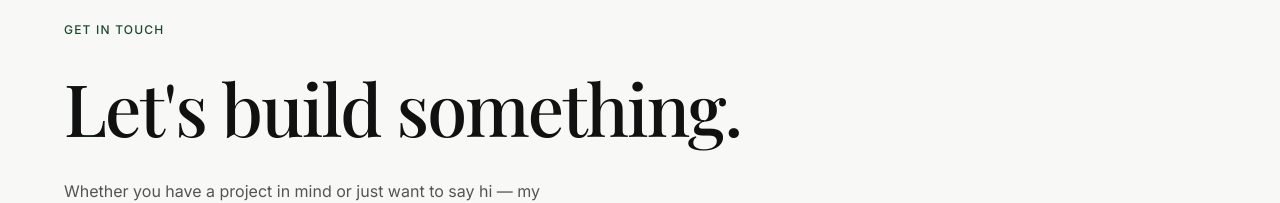
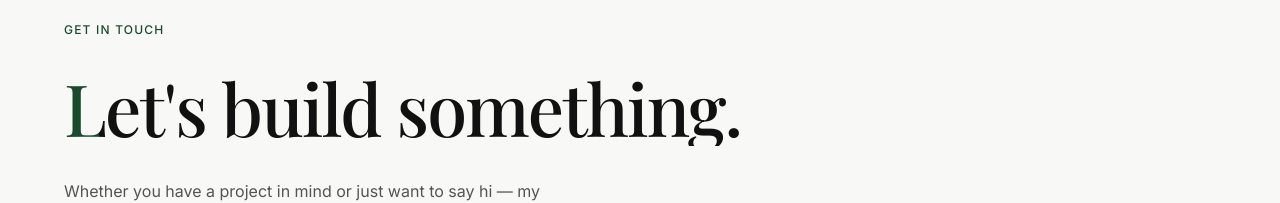
Before and after one commit to sheikh-mohammad-rakib/portfolio, a Next.js app: page / in a window 1280 px wide. Shown: the part 3300-3503 px from the top of the page. Built offline with nearby package versions, Linux system fonts and the light colour scheme.

Commit message:
refactor(contact): improve text fill animation with motion template
Replace backgroundSize animation with useMotionTemplate to generate a dynamic hard-stop linear gradient for the text fill effect. Update text colors to be transparent so the gradient correctly shows through the letterforms.

```diff
--- a/components/sections/Contact.tsx
+++ b/components/sections/Contact.tsx
@@ -15,7 +15,7 @@
 //   - Import from motion/react
 
 import { useRef } from "react";
-import { motion, AnimatePresence, useScroll, useTransform, useSpring } from "motion/react";
+import { motion, AnimatePresence, useScroll, useTransform, useSpring, useMotionTemplate } from "motion/react";
 
 // ── Placeholder data ──────────────────────────────────────────────────────────
 const EYEBROW  = "Get In Touch";
@@ -66,29 +66,21 @@ function FillHeading({ text }: { text: string }) {
     restDelta: 0.001,
   });
 
-  // Map 0→1 scroll progress to backgroundSize "0% 100%" → "100% 100%"
-  // Motion best-practices: useTransform result only used in style, never .get() in render
-  const backgroundSize = useTransform(
-    smoothProgress,
-    [0, 1],
-    ["0% 100%", "100% 100%"]
-  );
+  // Use a template string to dynamically set the color stop percentage
+  const fillPercentage = useTransform(smoothProgress, [0, 1], ["0%", "100%"]);
+  const backgroundImage = useMotionTemplate`linear-gradient(to right, #1A4A2E ${fillPercentage}, #111111 ${fillPercentage})`;
 
   return (
     <motion.h2
       ref={headingRef}
-      // Text is rendered as a gradient: green fill layer behind #111111 base
-      // background-clip: text clips the gradient to the letterforms only
-      // background-repeat: no-repeat keeps the fill from tiling
+      // Text color is transparent so the background gradient shows through.
+      // The gradient has a hard stop between the green fill and the dark gray base.
       style={{
-        backgroundImage: `linear-gradient(to right, #1A4A2E, #1A4A2E)`,
+        backgroundImage,
         backgroundClip: "text",
         WebkitBackgroundClip: "text",         // Safari
-        color: "#111111",                     // base colour — shows before fill arrives
-        backgroundRepeat: "no-repeat",
-        backgroundSize,                       // MotionValue drives this
-        // When fill is 100% the green gradient fully covers the text colour.
-        // transition to green is smooth because backgroundSize is spring-animated.
+        color: "transparent",
+        WebkitTextFillColor: "transparent",
       }}
       className="font-serif text-4xl md:text-6xl lg:text-7xl font-medium leading-[1.05] tracking-tight mb-8 max-w-3xl"
     >
```
